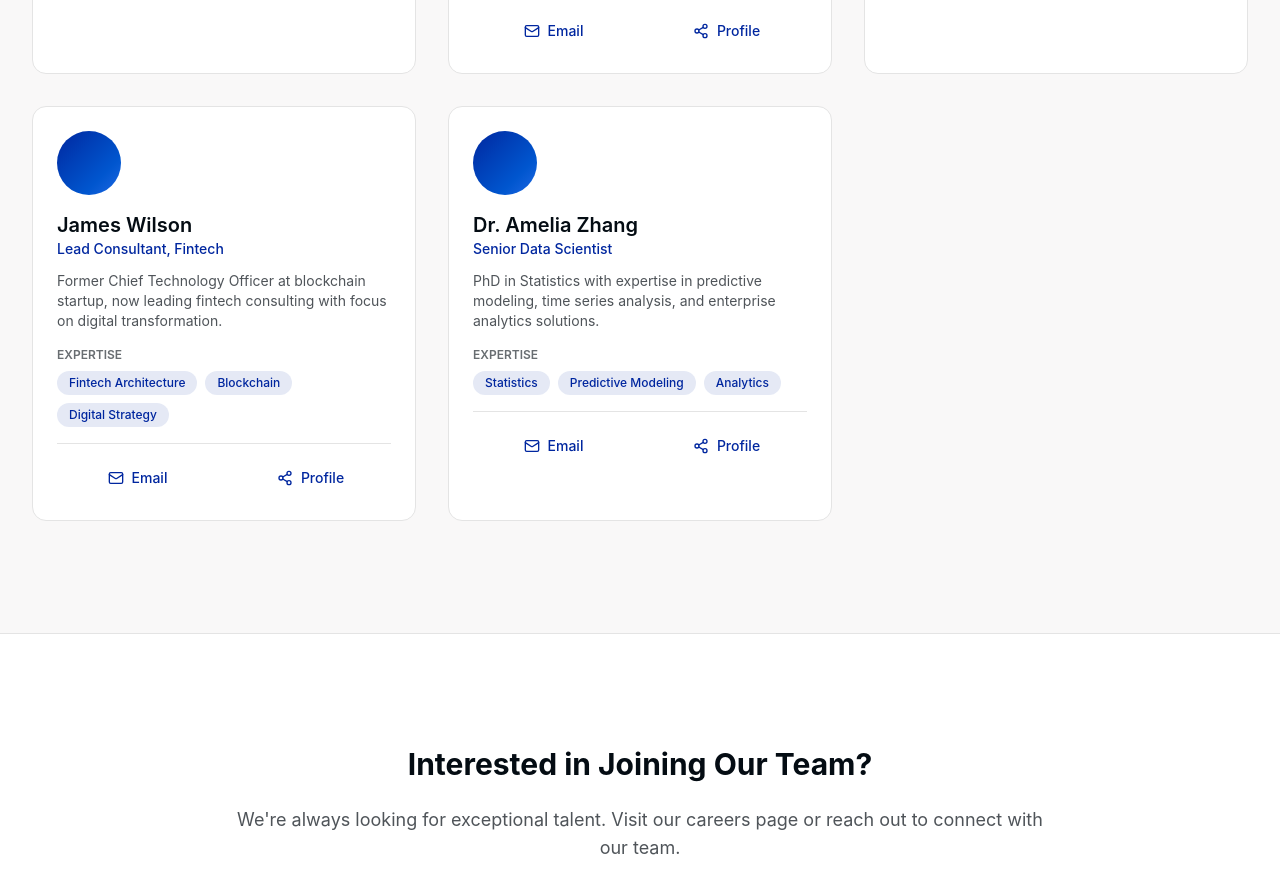
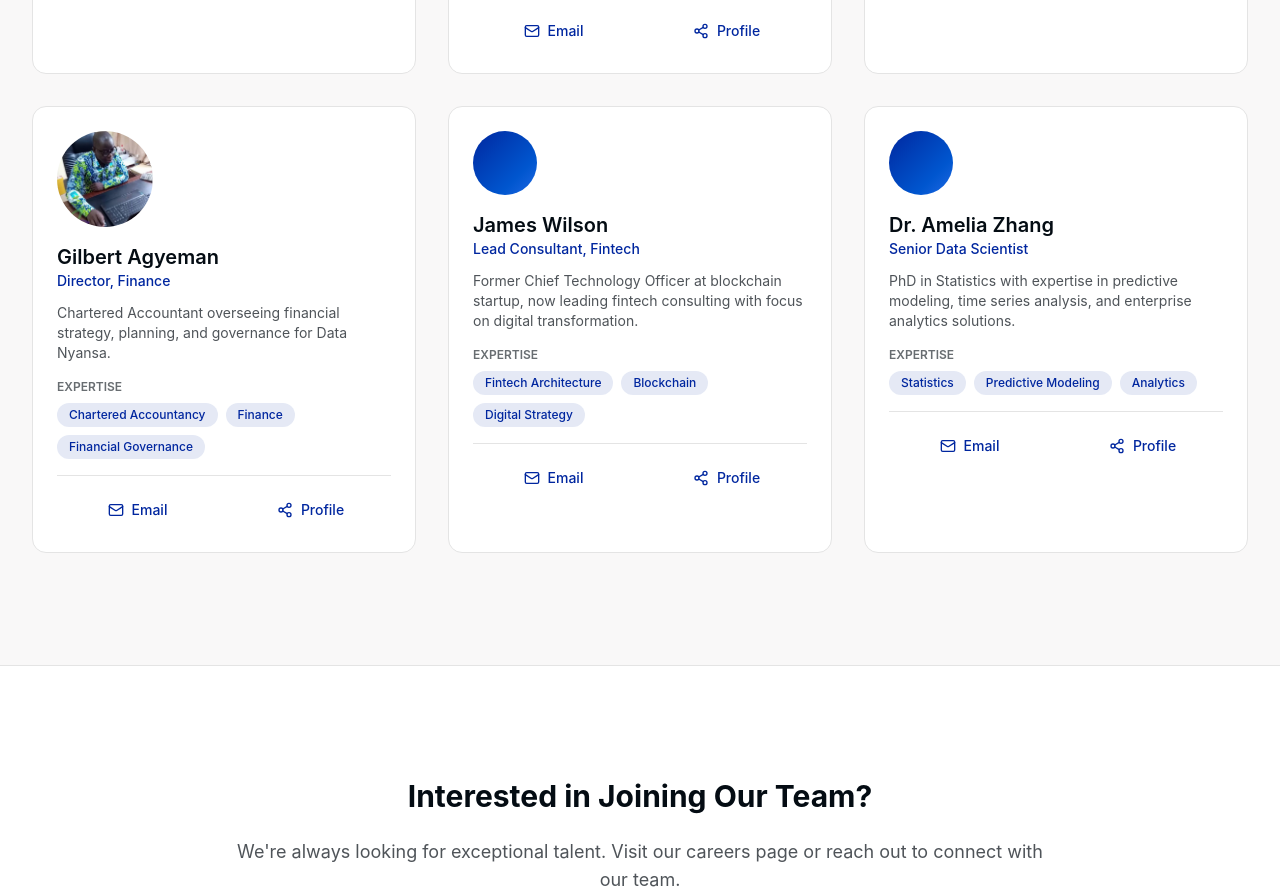
Before and after one commit to KnowledgeInnovations/datanyansa-1l, a Next.js app: page /team in a window 1280 px wide. Shown: the part 1960-2852 px from the top of the page. Built offline with nearby package versions, Linux system fonts and the light colour scheme.

Commit message:
feat: add new team member Gilbert Agyeman with role and bio\n\nAdded new team member Gilbert Agyeman with image and details

```diff
--- a/app/team/page.tsx
+++ b/app/team/page.tsx
@@ -74,6 +74,13 @@ const teamMembers: TeamMember[] = [
     bio: 'Project administration professional supporting finance, operations, and effective project delivery.',
     expertise: ['Finance', 'Admin', 'Project Management'],
     image: '/charity-ahiatrogah.jpeg',
+  },
+  {
+    name: 'Gilbert Agyeman',
+    role: 'Director, Finance',
+    bio: 'Chartered Accountant overseeing financial strategy, planning, and governance for Data Nyansa.',
+    expertise: ['Chartered Accountancy', 'Finance', 'Financial Governance'],
+    image: '/gilbert-agyeman.png',
   },
   {
     name: 'James Wilson',
```
Also changed, not shown: public/gilbert-agyeman.png (added).
